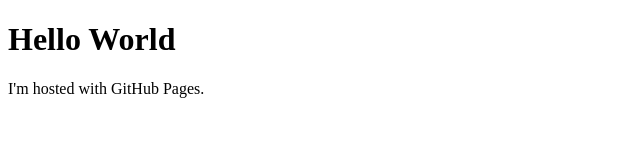
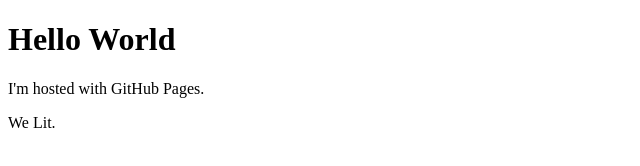
Before and after one commit to WetGato/WetGato.github.io, a plain HTML site: page index.html in a window 1280 px wide. Shown: the full height of the page, 0-640 px from the left. Drawn offline with Linux system fonts and the light colour scheme.

Commit message:
Update index.html

```diff
--- a/index.html
+++ b/index.html
@@ -3,5 +3,6 @@
 <body>
     <h1>Hello World</h1>
     <p>I'm hosted with GitHub Pages.</p>
+    <p>We Lit.</p>
 </body>
 </html>
```
